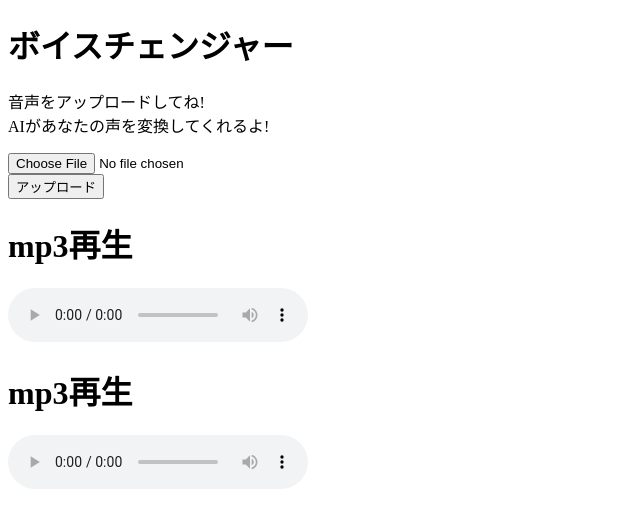
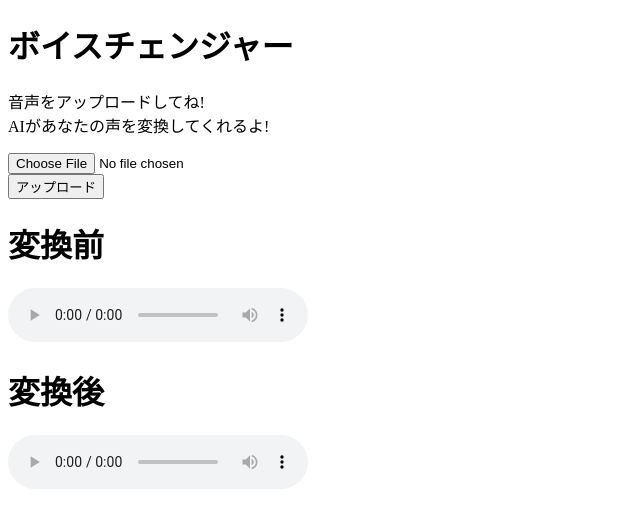
Before and after one commit to HaLu0507/VoiceConversionWebApplication, a Python web app: template sample/flask/templates/post.html in a window 1280 px wide. Shown: the top 528 px of the page, without its empty margins (0-640 px from the left). Run offline with Jinja, Linux system fonts and the light colour scheme; the template is opened without the code that fills it, so the values that code supplies are empty.

Commit message:
[Add] index

```diff
--- a/sample/flask/templates/post.html
+++ b/sample/flask/templates/post.html
@@ -20,14 +20,14 @@
         </form>
 
         <body>
-            <h1>mp3再生</h1>
+            <h1>変換前</h1>
             <audio controls>
                 <source src="/beforeMusic">
             </audio>
         </body>
 
         <body>
-            <h1>mp3再生</h1>
+            <h1>変換後</h1>
             <audio controls>
                 <source src="/afterMusic">
             </audio>
```
